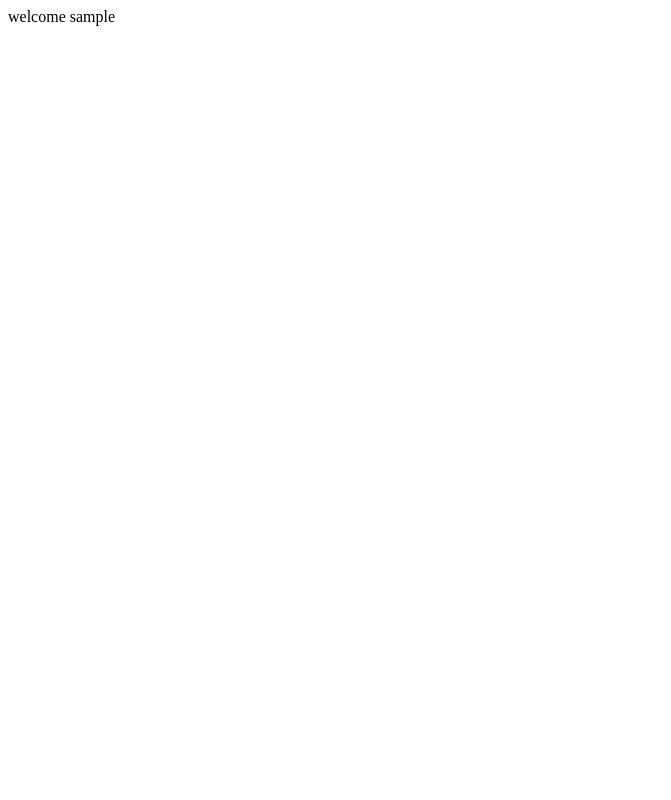
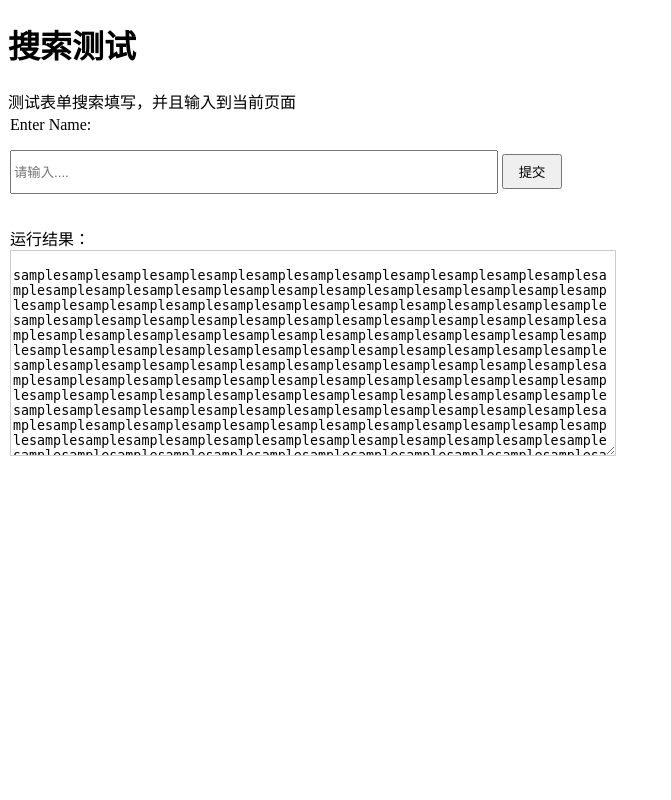
Before and after one commit to STHSF/FlaskTutorial, a Flask app: a page that uses app.py in a window 1280 px wide. Before the commit the part shown is almost empty. Shown: the whole page, without its empty margins (0-671 px from the left). Run offline with Flask 2, Linux system fonts and the light colour scheme.

Commit message:
code update

```diff
--- a/app.py
+++ b/app.py
@@ -12,7 +12,8 @@ def index():
 
 @app.route('/success/<name>')
 def success(name):
-    return 'welcome %s' % name
+    # return 'welcome %s' % name
+    return render_template('login.html', tips=name*1000)
 
 
 @app.route('/login', methods=['POST', 'GET'])
--- a/templates/login.html
+++ b/templates/login.html
@@ -6,15 +6,46 @@
 </head>
 <body>
 
-    <h1>登录测试</h1>
+    <h1>搜索测试</h1>
+    <p>测试表单搜索填写，并且输入到当前页面</p>
 
-    <p>登录测试</p>
+    <span style="position: absolute; top: 100px; left: 10px;">
 
     <form action = "/login" method = "POST">
-         <p>Enter Name:</p>
-         <p><input type = "text" name = "nm" /></p>
-         <p><input type = "submit" value = "submit" /></p>
+        <p>Enter Name:</p>
+        <input type="text"  rows="4" cols="60" placeholder="请输入...."
+                   name='nm' style="height:38px;width:480px;">
+        <button type="submit" class="search-submit" style="height:35px;width:60px;">
+            提交
+        </button>
+
     </form>
+    </span>
+
+    <span style="position: absolute; top: 210px; left: 10px;">
+    <p>运行结果：</p>
+    </span>
+
+{#    <h3>{{ tips }}</h3>#}
+
+{#    <span style="position: absolute; top: 400px; left: 200px;">#}
+{#    <h3>{{ tips }}</h3>#}
+{#    </span>#}
+
+    <span style="position: absolute; top: 250px; left: 10px;">
+    <label for="test1"></label>
+    <textarea id="test1" style="width:600px; height: 200px;border: 1px #ccc solid;">
+        {{ tips }}
+    </textarea>
+    </span>
+
+
+{#    <div id="test2" style="width:300px; height: 200px;border: 1px #ccc solid; overflow-y: scroll;float: left;">#}
+{#        #}
+{#    </div>#}
+{##}
+{#    <input type="button" value="Start" onclick="start();">#}
+{#    <input type="button" value="Stop" onclick="stop();">#}
 
 </body>
 </html>
```
